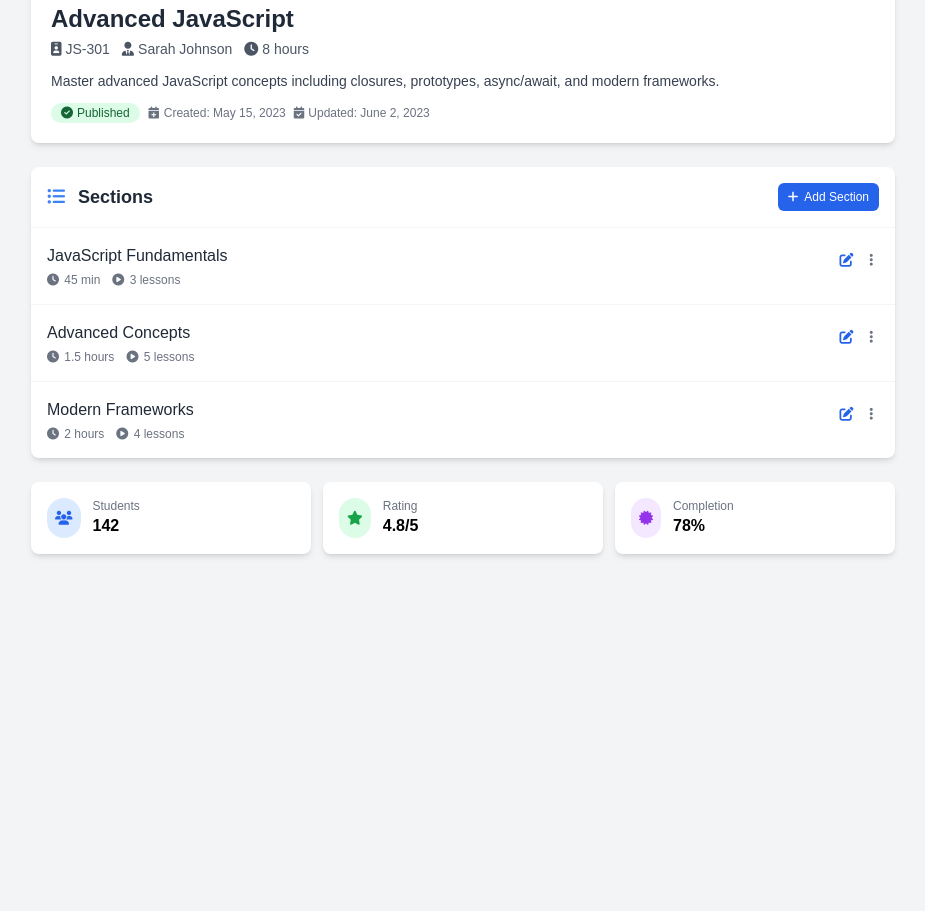
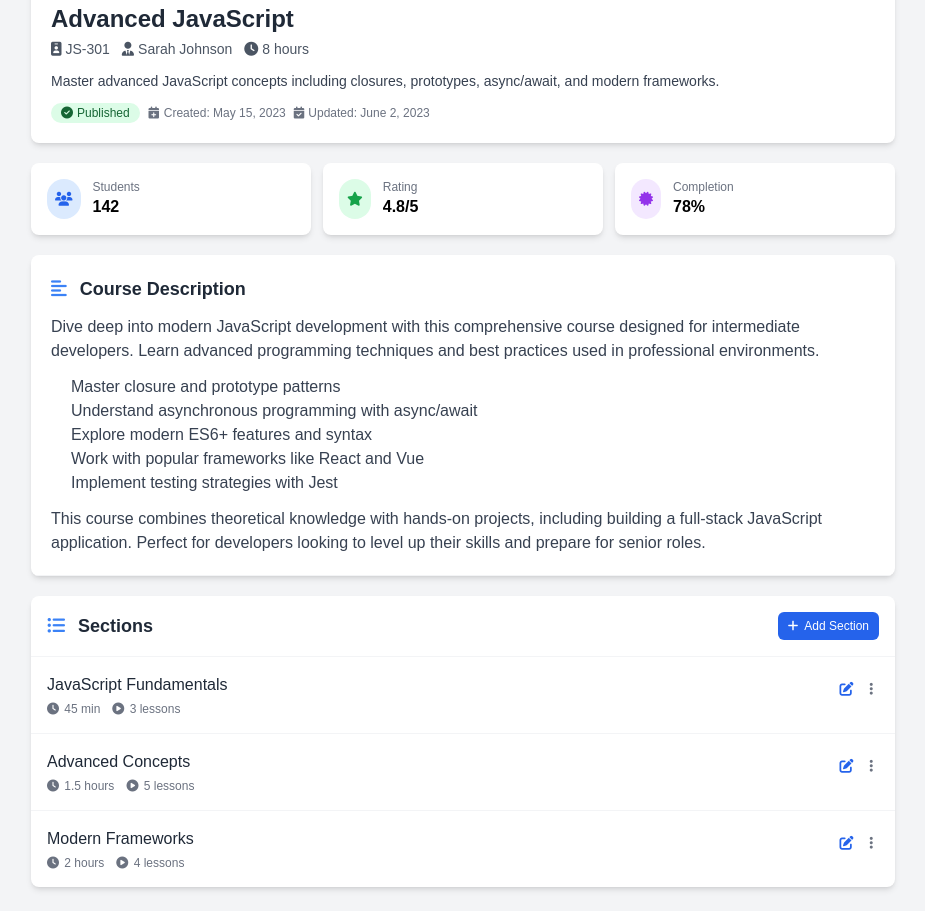
Before and after one commit to el7amrawy/ELearning_FrontEnd, a website: page instructor/manage-course.html in a window 1280 px wide. Shown: the part 527-1438 px from the top of the page, without its empty margins (177-1102 px from the left). Before the commit the page ends 1105 px from the top, so only its background shows below. Drawn offline with nearby package versions, Linux system fonts and the light colour scheme; files that its build step writes are made by us from their sources.

Commit message:
add course description

```diff
--- a/instructor/manage-course.html
+++ b/instructor/manage-course.html
@@ -10,9 +10,9 @@
 </head>
 
 <body class="bg-gray-100 min-h-screen">
-    <div class="max-w-4xl mx-auto px-4 py-6">
+    <div class="max-w-4xl mx-auto px-4 py-6 space-y-5">
         <!-- Course Header -->
-        <div class="bg-white rounded-lg shadow-md overflow-hidden mb-6">
+        <div class="bg-white rounded-lg shadow-md overflow-hidden">
             <!-- 16:9 Thumbnail -->
             <div class="relative pb-[56.25%] bg-gray-200">
                 <img src="https://images.unsplash.com/photo-1555066931-4365d14bab8c?ixlib=rb-4.0.3&ixid=M3wxMjA3fDB8MHxwaG90by1wYWdlfHx8fGVufDB8fHx8fA%3D%3D&auto=format&fit=crop&w=800&q=80"
@@ -57,8 +57,76 @@
             </div>
         </div>
 
+        <!-- Course Stats -->
+        <div class="grid grid-cols-1 sm:grid-cols-3 gap-3">
+            <div class="bg-white rounded-lg shadow-md p-4">
+                <div class="flex items-center">
+                    <div class="p-2 rounded-full bg-blue-100 text-blue-600 mr-3">
+                        <i class="fas fa-users text-sm"></i>
+                    </div>
+                    <div>
+                        <p class="text-gray-500 text-xs">Students</p>
+                        <p class="font-bold">142</p>
+                    </div>
+                </div>
+            </div>
+
+            <div class="bg-white rounded-lg shadow-md p-4">
+                <div class="flex items-center">
+                    <div class="p-2 rounded-full bg-green-100 text-green-600 mr-3">
+                        <i class="fas fa-star text-sm"></i>
+                    </div>
+                    <div>
+                        <p class="text-gray-500 text-xs">Rating</p>
+                        <p class="font-bold">4.8/5</p>
+                    </div>
+                </div>
+            </div>
+
+            <div class="bg-white rounded-lg shadow-md p-4">
+                <div class="flex items-center">
+                    <div class="p-2 rounded-full bg-purple-100 text-purple-600 mr-3">
+                        <i class="fas fa-certificate text-sm"></i>
+                    </div>
+                    <div>
+                        <p class="text-gray-500 text-xs">Completion</p>
+                        <p class="font-bold">78%</p>
+                    </div>
+                </div>
+            </div>
+        </div>
+
+        <!-- Course Description -->
+        <div class="bg-white rounded-lg shadow-md overflow-hidden">
+            <div class="p-5 border-b border-gray-100">
+                <h2 class="text-lg font-semibold text-gray-800 mb-3">
+                    <i class="fas fa-align-left mr-2 text-blue-500"></i>
+                    Course Description
+                </h2>
+                <div class="prose prose-sm max-w-none">
+                    <p class="text-gray-700 mb-3">
+                        Dive deep into modern JavaScript development with this comprehensive course designed for
+                        intermediate developers. Learn advanced programming techniques and best practices used
+                        in professional environments.
+                    </p>
+                    <ul class="text-gray-700 list-disc pl-5 mb-3">
+                        <li>Master closure and prototype patterns</li>
+                        <li>Understand asynchronous programming with async/await</li>
+                        <li>Explore modern ES6+ features and syntax</li>
+                        <li>Work with popular frameworks like React and Vue</li>
+                        <li>Implement testing strategies with Jest</li>
+                    </ul>
+                    <p class="text-gray-700">
+                        This course combines theoretical knowledge with hands-on projects, including building
+                        a full-stack JavaScript application. Perfect for developers looking to level up their
+                        skills and prepare for senior roles.
+                    </p>
+                </div>
+            </div>
+        </div>
+
         <!-- Course Sections -->
-        <div class="bg-white rounded-lg shadow-md overflow-hidden mb-6">
+        <div class="bg-white rounded-lg shadow-md overflow-hidden">
             <div class="p-4 border-b border-gray-100 flex justify-between items-center">
                 <h2 class="text-lg font-semibold text-gray-800">
                     <i class="fas fa-list-ul mr-2 text-blue-500"></i>
@@ -136,45 +204,6 @@
                 </div>
             </div>
         </div>
-
-        <!-- Course Stats -->
-        <div class="grid grid-cols-1 sm:grid-cols-3 gap-3">
-            <div class="bg-white rounded-lg shadow-md p-4">
-                <div class="flex items-center">
-                    <div class="p-2 rounded-full bg-blue-100 text-blue-600 mr-3">
-                        <i class="fas fa-users text-sm"></i>
-                    </div>
-                    <div>
-                        <p class="text-gray-500 text-xs">Students</p>
-                        <p class="font-bold">142</p>
-                    </div>
-                </div>
-            </div>
-
-            <div class="bg-white rounded-lg shadow-md p-4">
-                <div class="flex items-center">
-                    <div class="p-2 rounded-full bg-green-100 text-green-600 mr-3">
-                        <i class="fas fa-star text-sm"></i>
-                    </div>
-                    <div>
-                        <p class="text-gray-500 text-xs">Rating</p>
-                        <p class="font-bold">4.8/5</p>
-                    </div>
-                </div>
-            </div>
-
-            <div class="bg-white rounded-lg shadow-md p-4">
-                <div class="flex items-center">
-                    <div class="p-2 rounded-full bg-purple-100 text-purple-600 mr-3">
-                        <i class="fas fa-certificate text-sm"></i>
-                    </div>
-                    <div>
-                        <p class="text-gray-500 text-xs">Completion</p>
-                        <p class="font-bold">78%</p>
-                    </div>
-                </div>
-            </div>
-        </div>
     </div>
 </body>
 
```
